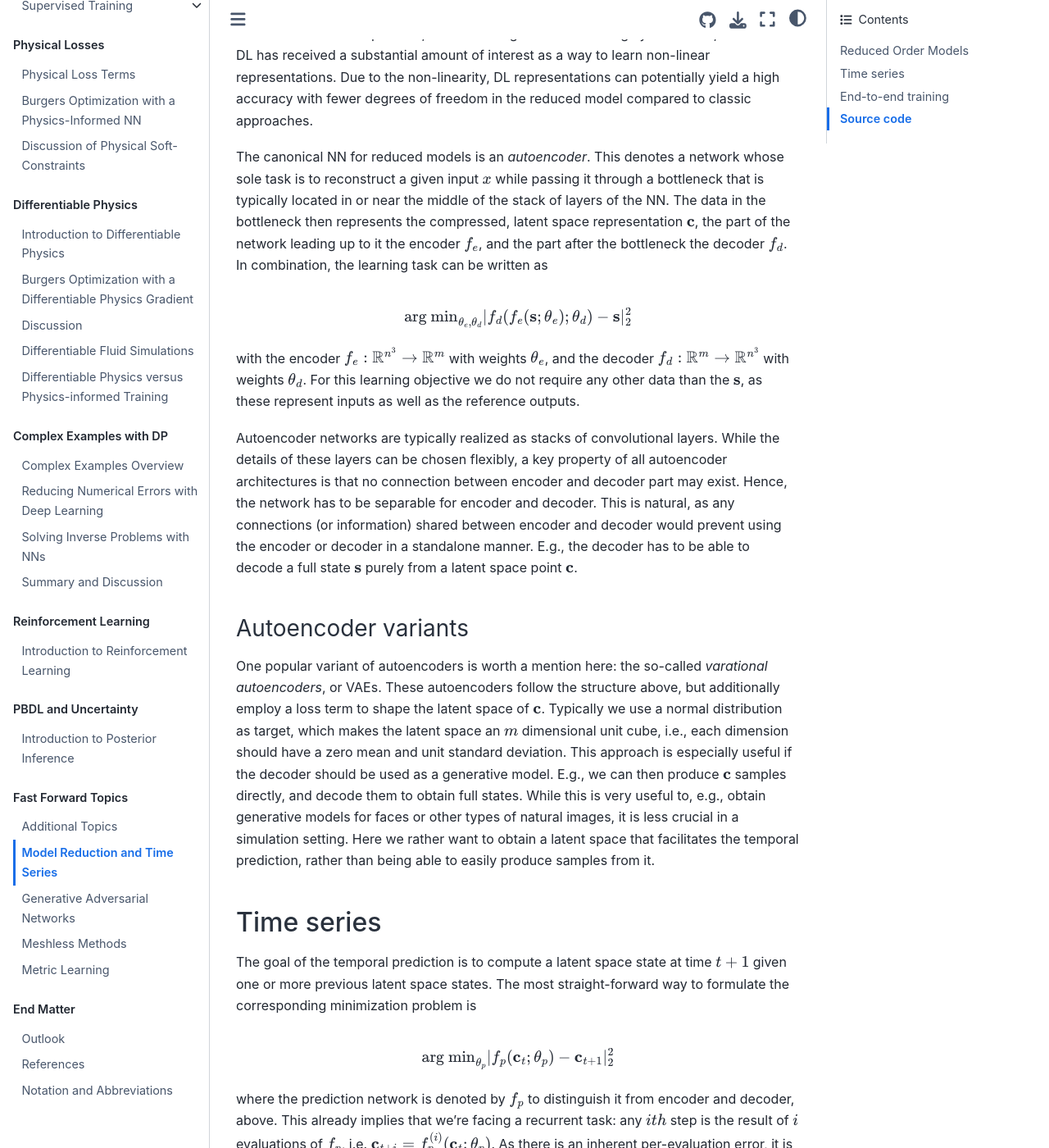
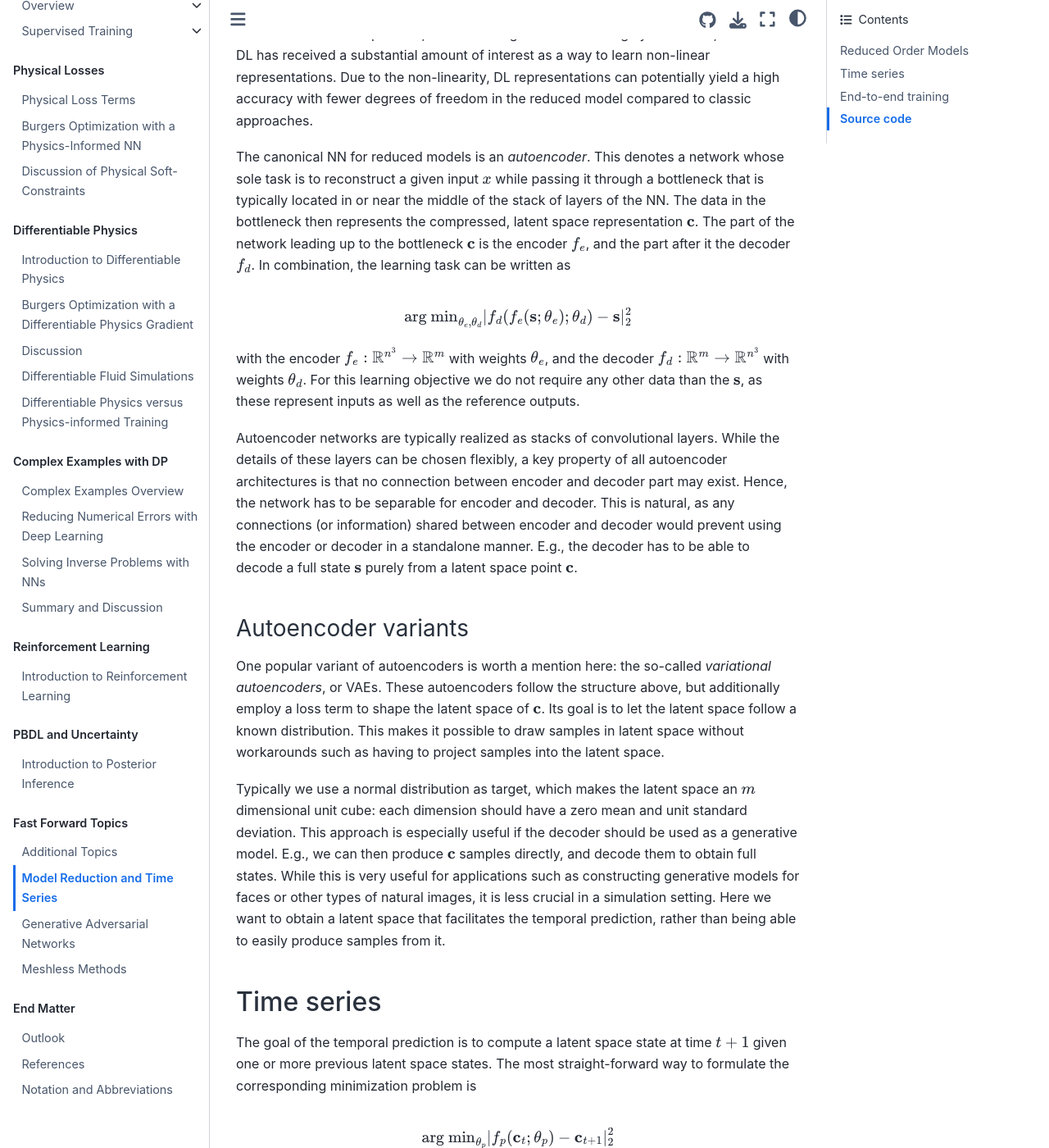
Before and after one commit to tum-pbs/pbdl-book, a Jupyter Book: the page built from others-timeseries.md, in a window 1280 px wide and 1400 px high, scrolled down 1414 px. Shown: the whole window at 82% size. Built offline with Jupyter Book 1.0.4 settings and Sphinx 7.4.7 and the Sphinx Book theme 1.1.4, drawn with Linux system fonts in a browser that asks for light colours; pages that are not in the unit, such as notebooks, are missing from menus; cross-references to code outside the pages are shown as plain code; some of the changed text lies outside the part shown.

```diff
--- a/_toc.yml
+++ b/_toc.yml
@@ -45,7 +45,6 @@ parts:
   - file: others-timeseries.md
   - file: others-GANs.md
   - file: others-lagrangian.md
-  - file: others-metrics.md
 - caption: End Matter
   chapters:
   - file: outlook.md
--- a/json-cleanup-for-pdf.py
+++ b/json-cleanup-for-pdf.py
@@ -48,6 +48,7 @@ for fnOut in fileList:
 	# remove TF / pytorch warnings
 	re1 = re.compile(r"WARNING:tensorflow:")
 	re2 = re.compile(r"UserWarning:")
+	re4 = re.compile(r"DeprecationWarning:")
 
 	# shorten data line: "0.008612174447657694, 0.02584669669548606, 0.043136357266407785"
 	re3 = re.compile(r"\[0.008612174447657694, 0.02584669669548606, 0.043136357266407785.+\]" )
@@ -91,6 +92,7 @@ for fnOut in fileList:
 						nums = []
 						nums.append( re1.search( d[t][i]["outputs"][j]["text"][k] ) )
 						nums.append( re2.search( d[t][i]["outputs"][j]["text"][k] ) )
+						nums.append( re4.search( d[t][i]["outputs"][j]["text"][k] ) )
 						if (nums[0] is None) and (nums[1] is None):
 							okay = okay+1
 						else: # delete line "dell"
--- a/others-timeseries.md
+++ b/others-timeseries.md
@@ -5,8 +5,8 @@ An inherent challenge for many practical PDE solvers is the large dimensionality
 Our model $\mathcal{P}$ is typically discretized with $\mathcal{O}(n^3)$ samples for a 3 dimensional
 problem (with $n$ denoting the number of samples along one axis),
 and for time-dependent phenomena we additionally have a discretization along
-time. The latter typically scales in accordance to the spatial dimensions, giving an
-overall number of samples on the order of $\mathcal{O}(n^4)$. Not surprisingly,
+time. The latter typically scales in accordance to the spatial dimensions. This gives an
+overall samples count on the order of $\mathcal{O}(n^4)$. Not surprisingly,
 the workload in these situations quickly explodes for larger $n$ (and for all practical high-fidelity applications we want $n$ to be as large as possible).
 
 One popular way to reduce the complexity is to map a spatial state of our system $\mathbf{s_t} \in \mathbb{R}^{n^3}$
@@ -32,7 +32,7 @@ the time evolution with $f_t$, and then decode the full spatial information with
 
 Reducing the dimension and complexity of computational models, often called _reduced order modeling_ (ROM) or _model reduction_, is a classic topic in the computational field. Traditional techniques often employ techniques such as principal component analysis to arrive at a basis for a chosen space of solution. However, being linear by construction, these approaches have inherent limitations when representing complex, non-linear solution manifolds. In practice, all "interesting" solutions are highly non-linear, and hence DL has received a substantial amount of interest as a way to learn non-linear representations. Due to the non-linearity, DL representations can potentially yield a high accuracy with fewer degrees of freedom in the reduced model compared to classic approaches.
 
-The canonical NN for reduced models is an _autoencoder_. This denotes a network whose sole task is to reconstruct a given input $x$ while passing it through a bottleneck that is typically located in or near the middle of the stack of layers of the NN. The data in the bottleneck then represents the compressed, latent space representation $\mathbf{c}$, the part of the network leading up to it the encoder $f_e$, and the part after the bottleneck the decoder $f_d$. In combination, the learning task can be written as
+The canonical NN for reduced models is an _autoencoder_. This denotes a network whose sole task is to reconstruct a given input $x$ while passing it through a bottleneck that is typically located in or near the middle of the stack of layers of the NN. The data in the bottleneck then represents the compressed, latent space representation $\mathbf{c}$. The part of the network leading up to the bottleneck  $\mathbf{c}$ is the encoder $f_e$, and the part after it the decoder $f_d$. In combination, the learning task can be written as
 
 $$
 \text{arg min}_{\theta_e,\theta_d} | f_d( f_e(\mathbf{s};\theta_e) ;\theta_d) - \mathbf{s} |_2^2
@@ -54,15 +54,11 @@ would prevent using the encoder or decoder in a standalone manner. E.g., the dec
 
 ### Autoencoder variants
 
-One popular variant of autoencoders is worth a mention here: the so-called _varational autoencoders_, or VAEs. These
-autoencoders follow the structure above, but additionally employ a loss term to shape the latent space of $\mathbf{c}$.
-Typically we use a normal distribution as target, which makes the latent space
-an $m$ dimensional unit cube, i.e., each dimension should have a zero mean and unit standard deviation.
-This approach is especially useful if the decoder should be used as a generative model. E.g., we can then produce
-$\mathbf{c}$ samples directly, and decode them to obtain full states.
-While this is very useful to, e.g., obtain generative models for faces or other types of natural images, it is less
-crucial in a simulation setting. Here we rather want to obtain a latent space that facilitates the temporal prediction,
-rather than being able to easily produce samples from it.
+One popular variant of autoencoders is worth a mention here: the so-called _variational autoencoders_, or VAEs. These autoencoders follow the structure above, but additionally employ a loss term to shape the latent space of $\mathbf{c}$. Its goal is to let the latent space follow a known distribution. This makes it possible to draw samples in latent space without workarounds such as having to project samples into the latent space.
+
+Typically we use a normal distribution as target, which makes the latent space an $m$ dimensional unit cube: each dimension should have a zero mean and unit standard deviation.
+This approach is especially useful if the decoder should be used as a generative model. E.g., we can then produce $\mathbf{c}$ samples directly, and decode them to obtain full states.
+While this is very useful for applications such as constructing generative models for faces or other types of natural images, it is less crucial in a simulation setting. Here we want to obtain a latent space that facilitates the temporal prediction, rather than being able to easily produce samples from it.
 
 
 ## Time series
```
Also changed, not shown: other parts of others-timeseries.md (+5 -5 lines), others-GANs.md (+5 -5 lines), others-intro.md (+2 -3 lines), others-lagrangian.md (+5 -4 lines), outlook.md (+8 -4 lines).
